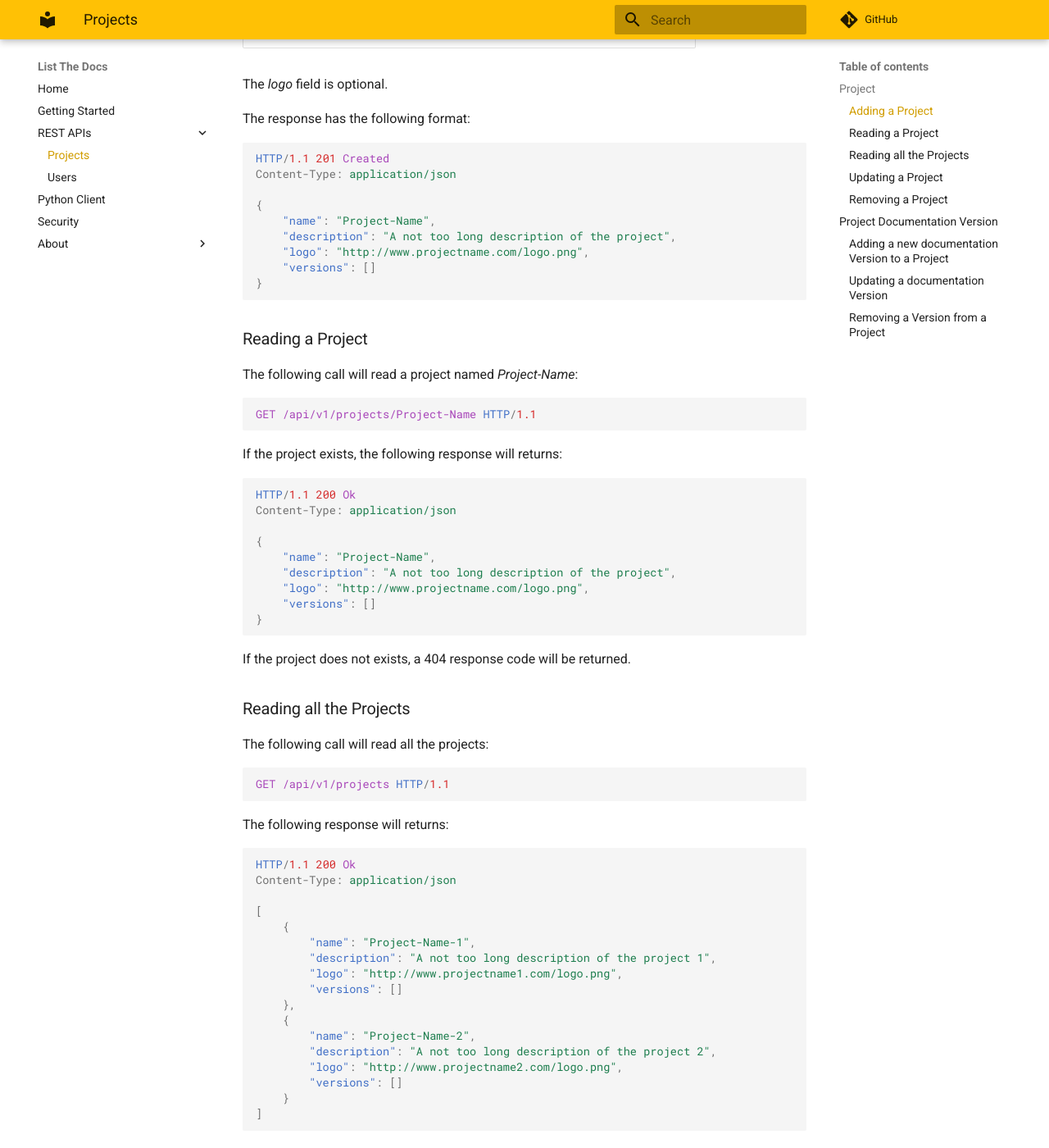
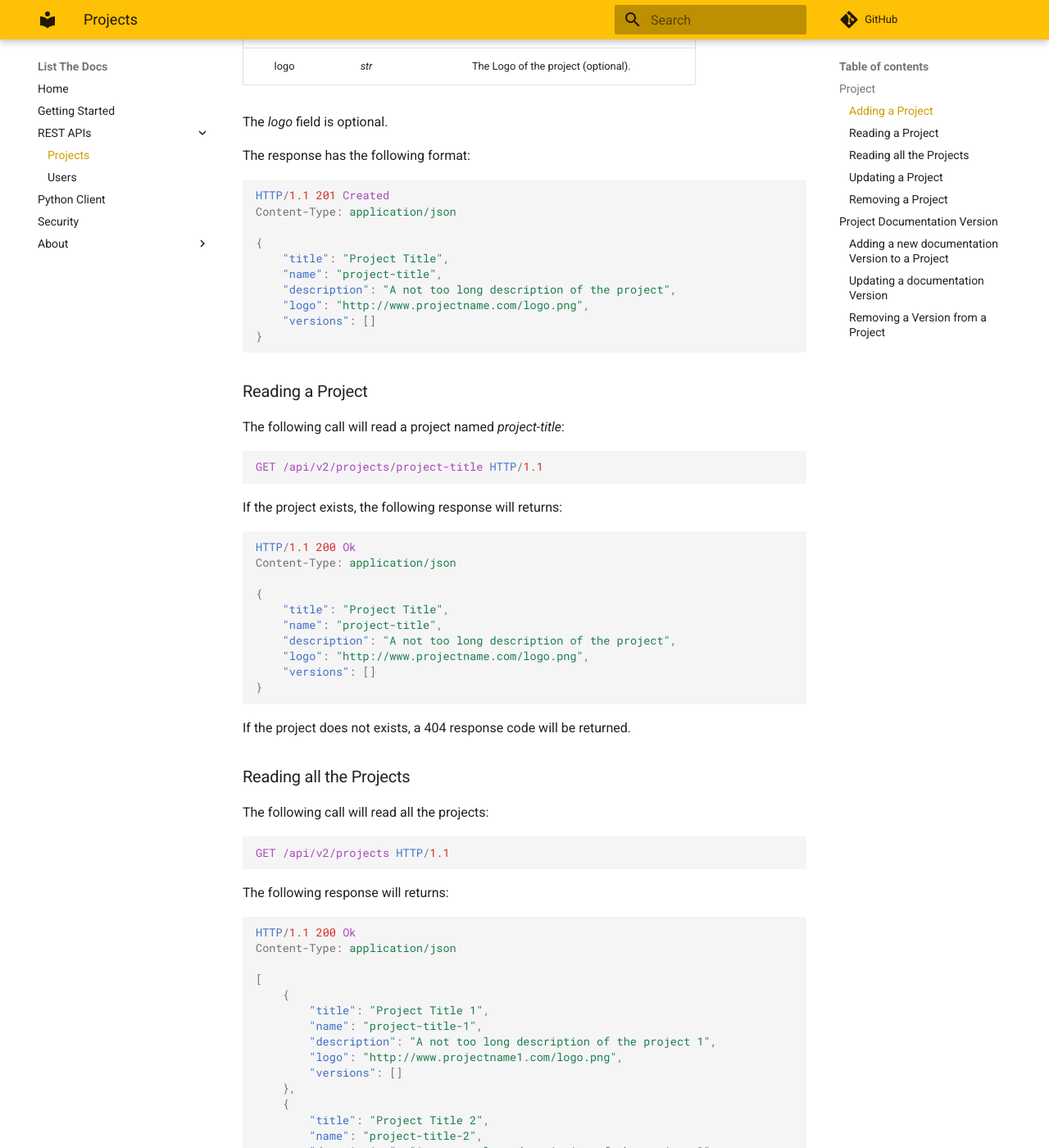
Before and after one commit to allebacco/listthedocs, an MkDocs documentation site: the page built from docs/docs/rest_apis/project.md, in a window 1280 px wide and 1400 px high, scrolled down 809 px. Shown: the whole window at 82% size. Built offline with MkDocs 1.6.1 and Material for MkDocs 9.7.7, drawn with Linux system fonts in a browser that asks for light colours; comment, search, counter and statistics services are not loaded; some of the changed text lies outside the part shown.

````diff
--- a/docs/docs/rest_apis/project.md
+++ b/docs/docs/rest_apis/project.md
@@ -12,12 +12,12 @@ require an API-Key to validate the user that make the request.
 The following call will add a project:
 
 ``` http
-POST /api/v1/projects HTTP/1.1
+POST /api/v2/projects HTTP/1.1
 Content-Type: application/json
 Api-Key: f9bf78b9a18ce6d46a0cd2b0b86df9da
 
 {
-    "name": "Project-Name",
+    "title": "Project Title",
     "description": "A not too long description of the project",
     "logo": "http://www.projectname.com/logo.png"
 }
@@ -25,6 +25,7 @@ Api-Key: f9bf78b9a18ce6d46a0cd2b0b86df9da
 
 | Field       | Type  | Description |
 |:-----------:|:-----:|:-----------:|
+| title       | *str* | The title of the project |
 | name        | *str* | The name of the project |
 | description | *str* | The description of the project. Custom HTML is allowed. |
 | logo        | *str* | The Logo of the project (optional). |
@@ -38,7 +39,8 @@ HTTP/1.1 201 Created
 Content-Type: application/json
 
 {
-    "name": "Project-Name",
+    "title": "Project Title",
+    "name": "project-title",
     "description": "A not too long description of the project",
     "logo": "http://www.projectname.com/logo.png",
     "versions": []
@@ -47,10 +49,10 @@ Content-Type: application/json
 
 ### Reading a Project
 
-The following call will read a project named *Project-Name*:
+The following call will read a project named *project-title*:
 
 ``` http
-GET /api/v1/projects/Project-Name HTTP/1.1
+GET /api/v2/projects/project-title HTTP/1.1
 ```
 
 If the project exists, the following response will returns:
@@ -60,7 +62,8 @@ HTTP/1.1 200 Ok
 Content-Type: application/json
 
 {
-    "name": "Project-Name",
+    "title": "Project Title",
+    "name": "project-title",
     "description": "A not too long description of the project",
     "logo": "http://www.projectname.com/logo.png",
     "versions": []
@@ -74,7 +77,7 @@ If the project does not exists, a 404 response code will be returned.
 The following call will read all the projects:
 
 ``` http
-GET /api/v1/projects HTTP/1.1
+GET /api/v2/projects HTTP/1.1
 ```
 
 The following response will returns:
@@ -85,13 +88,15 @@ Content-Type: application/json
 
 [
     {
-        "name": "Project-Name-1",
+        "title": "Project Title 1",
+        "name": "project-title-1",
         "description": "A not too long description of the project 1",
         "logo": "http://www.projectname1.com/logo.png",
         "versions": []
     },
     {
-        "name": "Project-Name-2",
+        "title": "Project Title 2",
+        "name": "project-title-2",
         "description": "A not too long description of the project 2",
         "logo": "http://www.projectname2.com/logo.png",
         "versions": []
@@ -105,7 +110,7 @@ It is possible to update the *description* or the *logo* of a Project using the
 call:
 
 ``` http
-PATCH /api/v1/projects/Project-Name HTTP/1.1
+PATCH /api/v2/projects/project-title HTTP/1.1
 Content-Type: application/json
 Api-Key: f9bf78b9a18ce6d46a0cd2b0b86df9da
 
@@ -124,7 +129,8 @@ HTTP/1.1 200 Ok
 Content-Type: application/json
 
 {
-    "name": "Project-Name",
+    "title": "Project Title",
+    "name": "project-title",
     "description": "An optional new description",
     "logo": "http://www.projectname.com/an-optional-new-logo.png",
     "versions": []
@@ -136,7 +142,7 @@ Content-Type: application/json
 It is possible to remove a Project (and all its versions) using the following call:
 
 ``` http
-DELETE /api/v1/projects/Project-Name HTTP/1.1
+DELETE /api/v2/projects/project-title HTTP/1.1
 Api-Key: f9bf78b9a18ce6d46a0cd2b0b86df9da
 ```
 
@@ -154,7 +160,7 @@ The following call will add a new documentation version to the *Project-Name*
 project:
 
 ``` http
-POST /api/v1/projects/Project-Name/versions HTTP/1.1
+POST /api/v2/projects/project-title/versions HTTP/1.1
 Content-Type: application/json
 Api-Key: f9bf78b9a18ce6d46a0cd2b0b86df9da
 
@@ -176,7 +182,8 @@ HTTP/1.1 201 Created
 Content-Type: application/json
 
 {
-    "name": "Project-Name",
+    "title": "Project Title",
+    "name": "project-title",
     "description": "A not too long description of the project",
     "logo": "http://www.projectname.com/logo.png",
     "versions": [
@@ -200,7 +207,7 @@ The *name* field can't be changed.
 The following call will update the documentation URL:
 
 ``` http
-PATCH /api/v1/projects/Project-Name/versions/1.0.0 HTTP/1.1
+PATCH /api/v2/projects/project-title/versions/1.0.0 HTTP/1.1
 Content-Type: application/json
 Api-Key: f9bf78b9a18ce6d46a0cd2b0b86df9da
 
@@ -216,7 +223,8 @@ HTTP/1.1 200 Ok
 Content-Type: application/json
 
 {
-    "name": "Project-Name",
+    "title": "Project Title",
+    "name": "project-title",
     "description": "A not too long description of the project",
     "logo": "http://www.projectname.com/logo.png",
     "versions": [
@@ -233,7 +241,7 @@ Content-Type: application/json
 It is possible to remove a Version from a Project using the following call:
 
 ``` http
-DELETE /api/v1/projects/Project-Name/versions/1.0.0 HTTP/1.1
+DELETE /api/v2/projects/project-title/versions/1.0.0 HTTP/1.1
 Api-Key: f9bf78b9a18ce6d46a0cd2b0b86df9da
 ```
 
@@ -244,7 +252,8 @@ HTTP/1.1 200 Ok
 Content-Type: application/json
 
 {
-    "name": "Project-Name",
+    "title": "Project Title",
+    "name": "project-title",
     "description": "A not too long description of the project",
     "logo": "http://www.projectname.com/logo.png",
     "versions": []
````
Also changed, not shown: docs/docs/getting_started.md (+45 -30 lines), docs/docs/python_client.md (+10 -7 lines), docs/docs/rest_apis/user.md (+14 -12 lines), docs/docs/security.md (+13 -6 lines), 1 other file.
